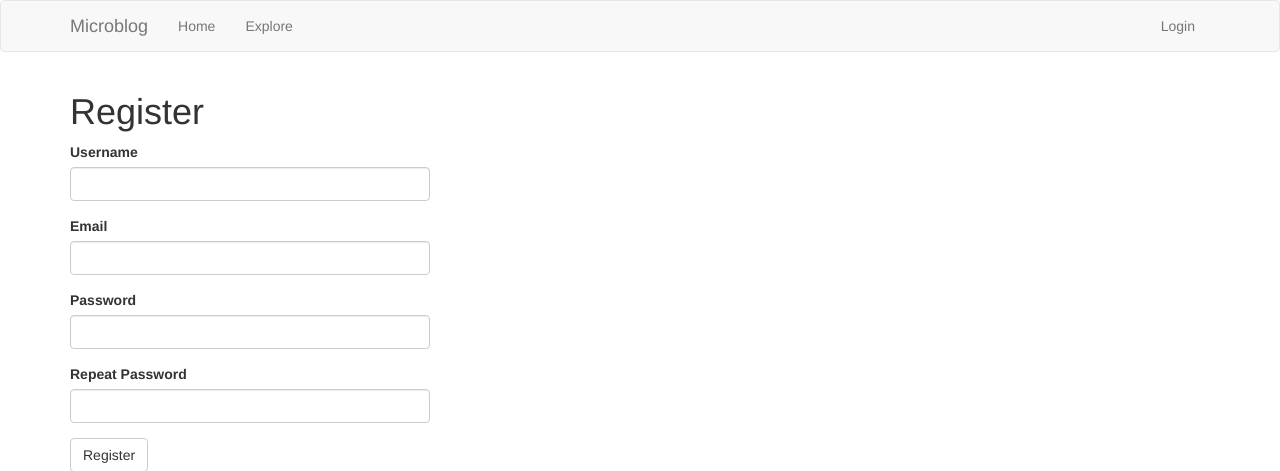
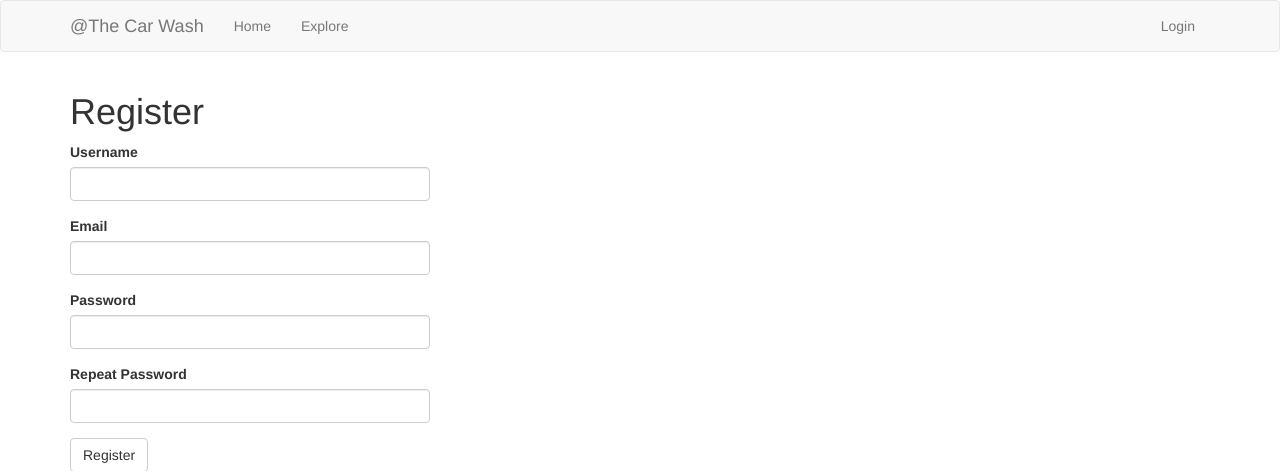
Before and after one commit to bdclauser/python-microblog, a Flask app: page /auth/register in a window 1280 px wide. Shown: the top 471 px of the page. Run offline with Flask 2, Linux system fonts and the light colour scheme; parts of the project's set-up code (start-up, migrations or seed data) failed here and were passed over; some libraries are stand-ins or nearby versions.

Commit message:
Title updated

```diff
--- a/app/templates/base.html
+++ b/app/templates/base.html
@@ -1,7 +1,7 @@
 {% extends 'bootstrap/base.html' %}
 
 {% block title %}
-    {% if title %}{{ title }} - Microblog{% else %}{{ _('Welcome to Microblog') }}{% endif %}
+    {% if title %}{{ title }} - @The Car Wash{% else %}{{ _('Welcome to @The Car Wash') }}{% endif %}
 {% endblock %}
 
 {% block navbar %}
@@ -14,7 +14,7 @@
                     <span class="icon-bar"></span>
                     <span class="icon-bar"></span>
                 </button>
-                <a class="navbar-brand" href="{{ url_for('main.index') }}">Microblog</a>
+                <a class="navbar-brand" href="{{ url_for('main.index') }}">@The Car Wash</a>
             </div>
             <div class="collapse navbar-collapse" id="bs-example-navbar-collapse-1">
                 <ul class="nav navbar-nav">
```
